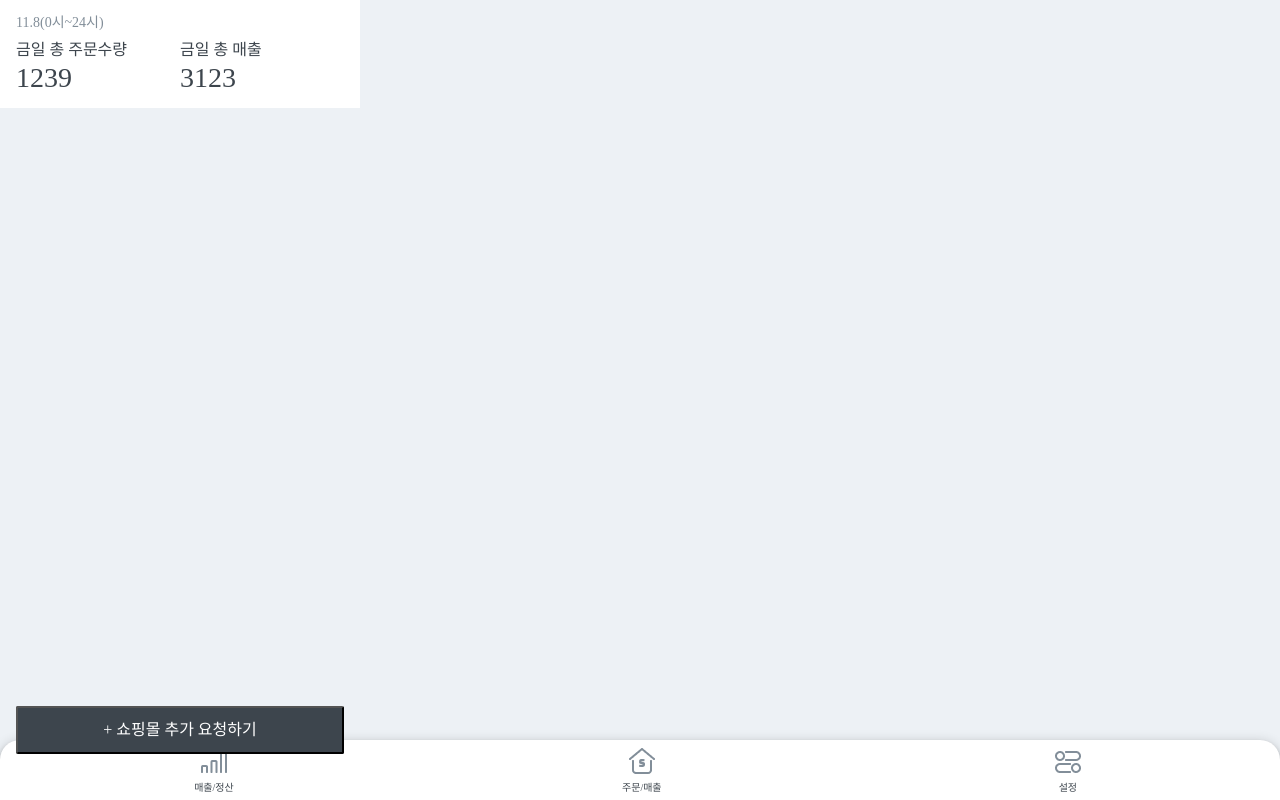
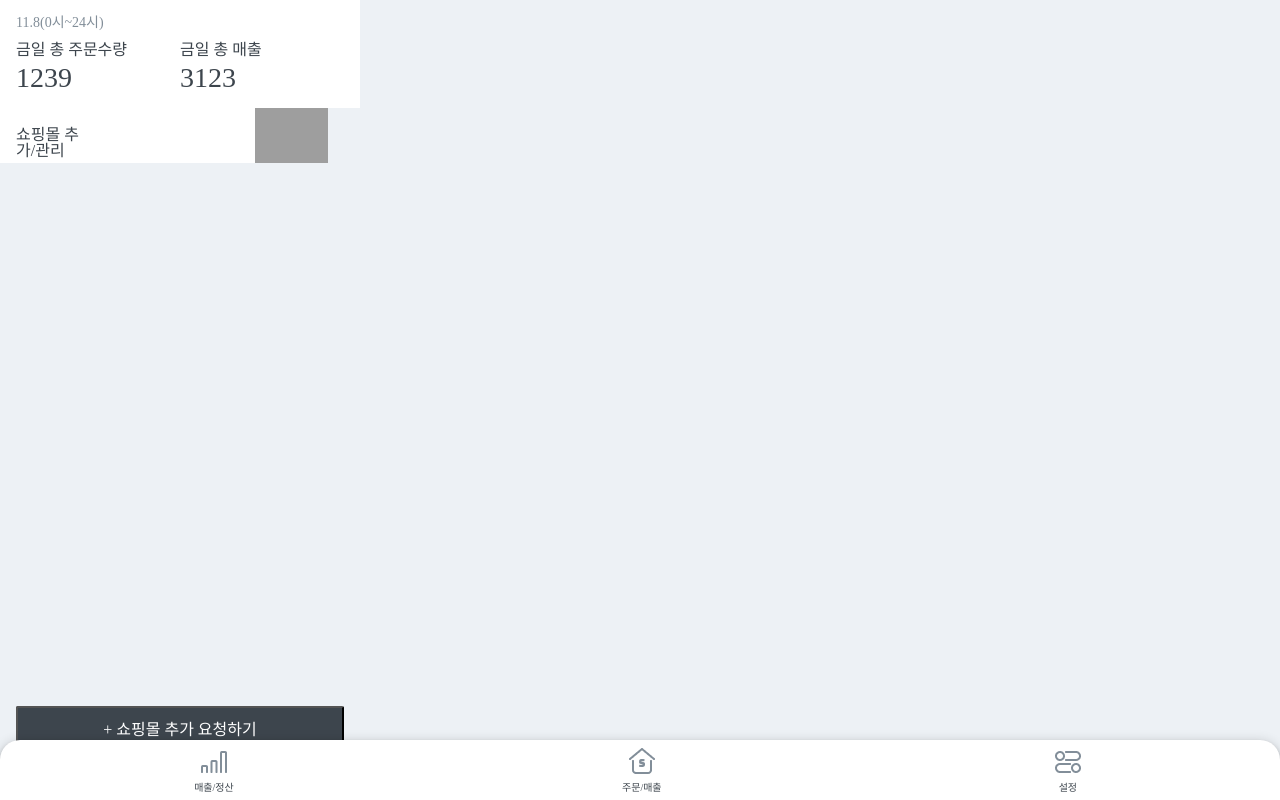
Before and after one commit to KMU-WINK/shoporter-web, a Vue app: page / in a window 1280 px wide. Built offline with nearby package versions, Linux system fonts and the light colour scheme; grey boxes are pictures that could not be loaded; a web font is replaced by a local one.

Commit message:
shoporter-web-9 [컴포넌트 개발] 이동버튼 리스트 컴포넌트 구현

```diff
--- a/src/App.vue
+++ b/src/App.vue
@@ -1,8 +1,9 @@
 <template>
   <div id="app">
     <totalMoney :callItem="1239" :totalSell="3123"/>
+    <Button />
+    <UrlButtonList :addList="'쇼핑몰 추가/관리'"/>
     <bottomTabBar />
-    <Button />
   </div>
 </template>
 
@@ -10,10 +11,12 @@
 import bottomTabBar from './components/bottomTabBar.vue'
 import totalMoney from "./components/totalMoney.vue";
 import Button from './components/Button.vue'
+import UrlButtonList from "./components/UrlButtonList";
 
 export default {
   name: 'App',
   components: {
+    UrlButtonList,
     bottomTabBar,
     totalMoney,
     Button,
--- /dev/null
+++ b/src/components/UrlButtonList.vue
@@ -0,0 +1,47 @@
+<template>
+    <div class="addShopButtonCSS">
+      <div>{{ addList }}</div>
+      <img src="../static/assets/linkNextPageLogo.png">
+    </div>
+</template>
+
+<script>
+export default {
+name: "UrlButtonList",
+  props: {
+    addList : String,
+  }
+}
+</script>
+
+<style scoped>
+
+  .addShopButtonCSS{
+    background-color: white;
+    font-family: SpoqaHanSans;
+    color : #3D454D;
+    font-style: normal;
+    width: 328px;
+    Height: 55px;
+    font-size: 16px;
+    line-height: 16px;
+    display: flex;
+    flex-direction: row;
+  }
+  .addShopButtonCSS div{
+    margin: 19px 166px 22px 16px;
+    width: 121px;
+    height: 16px;
+    font-weight: normal;
+  }
+  .addShopButtonCSS button{
+    margin: 19px 16px 22px 0;
+    background-color: white;
+    width: 9px;
+    height: 16px;
+    border: 0;
+    font-weight: bold;
+
+  }
+
+</style>
```
